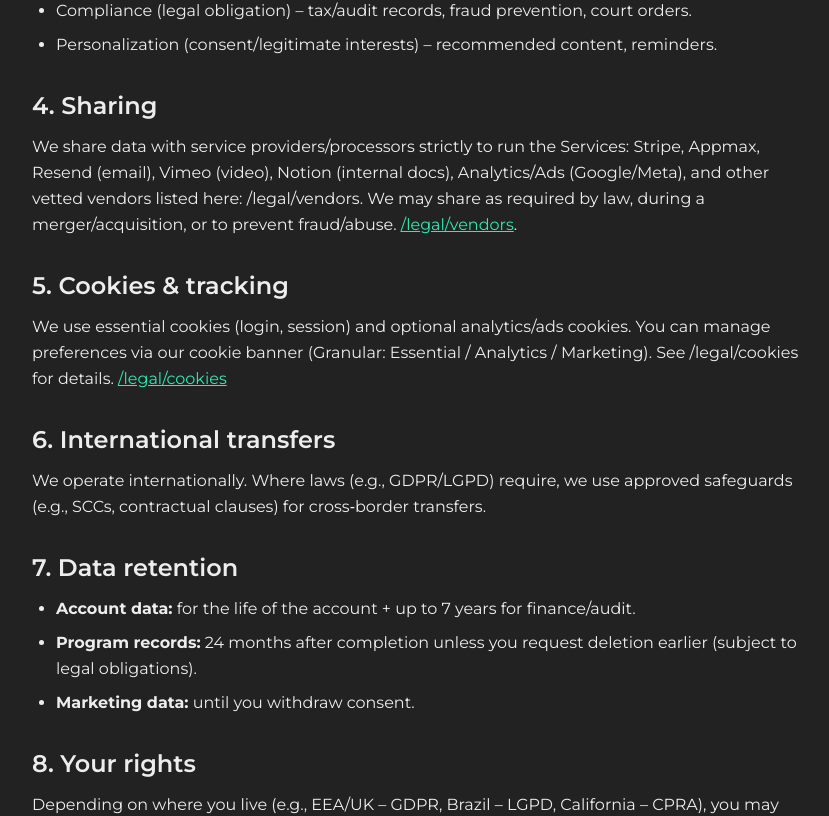
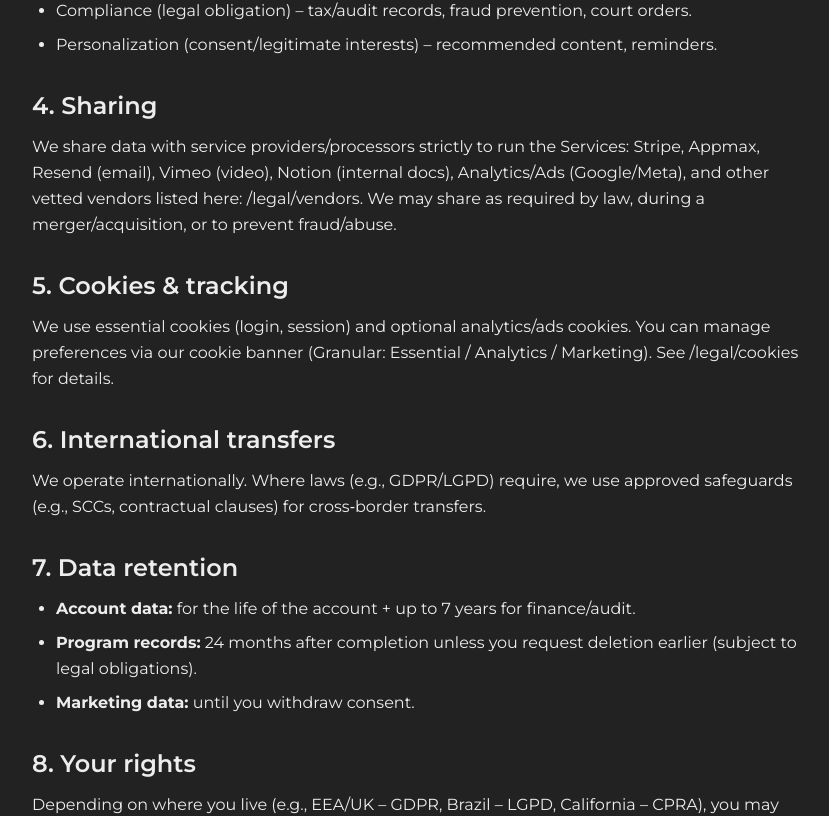
Before and after one commit to ProgramadoresSemPatria/borderless-institutional-website, a Next.js app: page /en/legal/privacy-policy in a window 1280 px wide. Shown: the part 992-1808 px from the top of the page, without its empty margins (224-1053 px from the left). Built offline with nearby package versions, Linux system fonts and the light colour scheme.

Commit message:
fix: build error

```diff
--- a/app/[locale]/(subpages)/legal/privacy-policy/Content.tsx
+++ b/app/[locale]/(subpages)/legal/privacy-policy/Content.tsx
@@ -37,23 +37,12 @@ export default function Content({ effectiveDate }: { effectiveDate: string }) {
 
       <div className="space-y-3">
         <h3 className="text-2xl font-semibold">{t("s4Title")}</h3>
-        <p>
-          {t("s4Body")} {" "}
-          <a className="text-secondary underline" href="/legal/vendors">
-            /legal/vendors
-          </a>
-          .
-        </p>
+        <p>{t("s4Body")}</p>
       </div>
 
       <div className="space-y-3">
         <h3 className="text-2xl font-semibold">{t("s5Title")}</h3>
-        <p>
-          {t("s5Body")} {" "}
-          <a className="text-secondary underline" href="/legal/cookies">
-            /legal/cookies
-          </a>
-        </p>
+        <p>{t("s5Body")} </p>
       </div>
 
       <div className="space-y-3">
```
